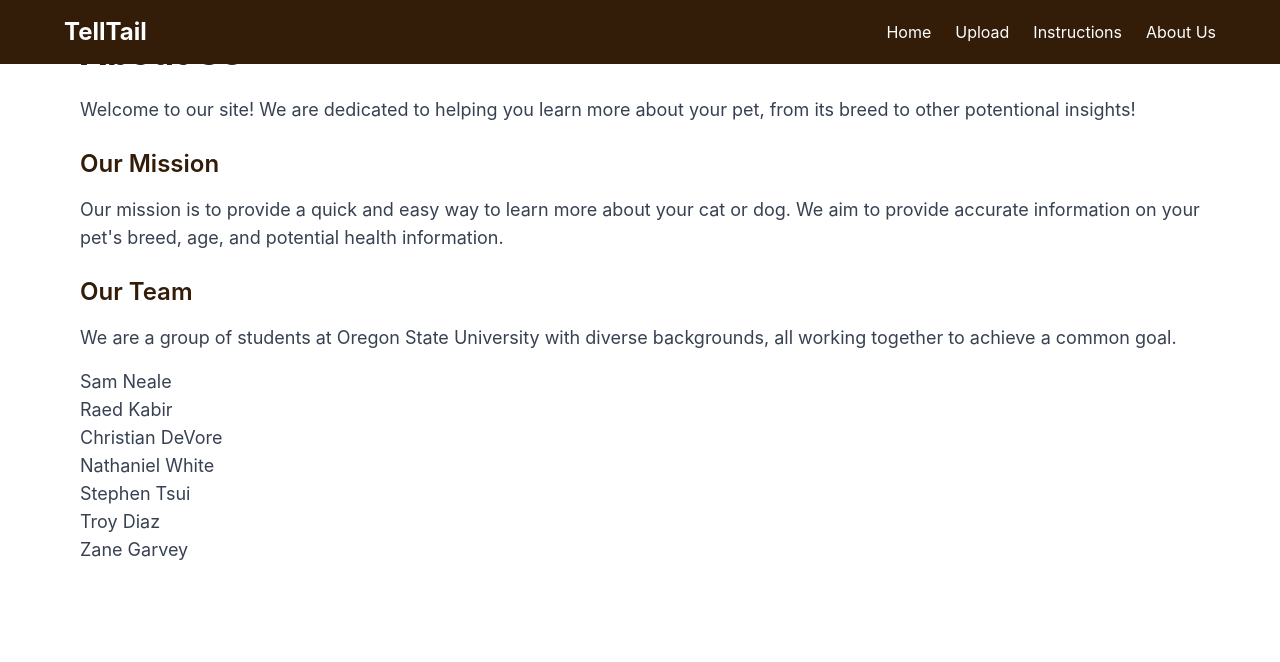
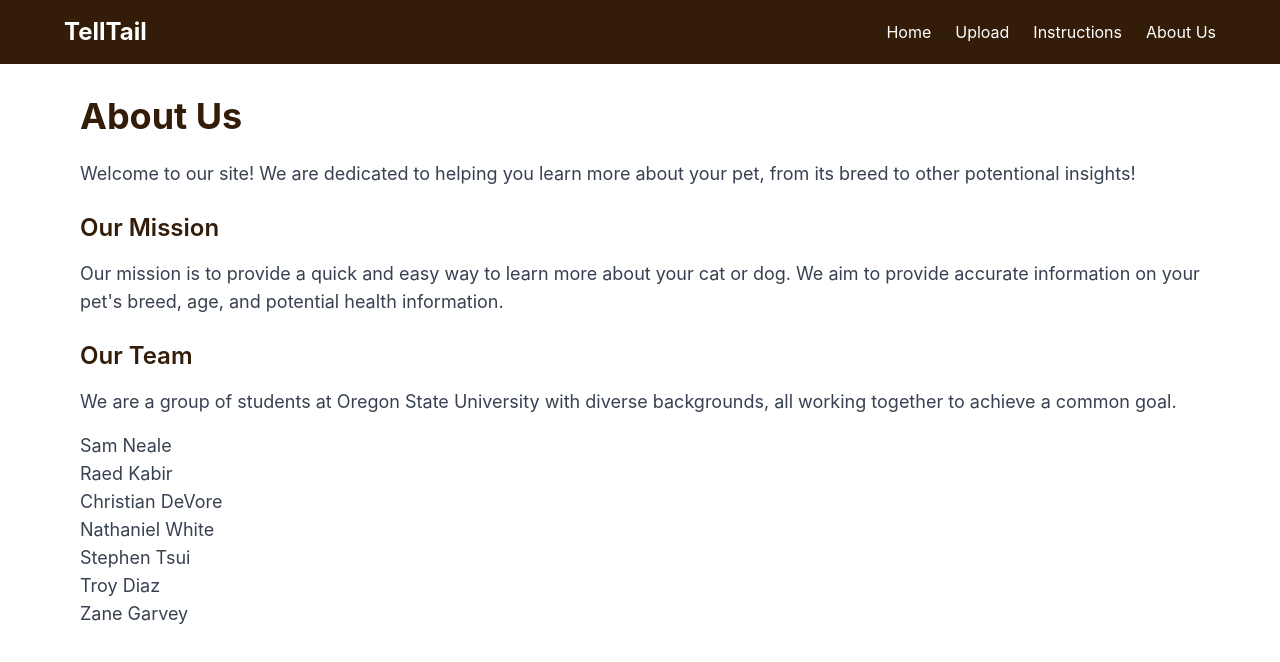
Before and after one commit to HackerManOSU/TellTail, a React (Vite) app in the folder frontend/: page /about in a window 1280 px wide. Shown: the top 662 px of the page. Built offline with nearby package versions, Linux system fonts and the light colour scheme.

Commit message:
Header fix 🔨

```diff
--- a/frontend/src/App.tsx
+++ b/frontend/src/App.tsx
@@ -12,6 +12,7 @@ function App() {
     <BrowserRouter>
       <div className='min-h-screen bg-[#fff]'>
         <Header />
+        <main className="mt-16">
           <Routes>
             <Route path="/" element={<Home />} />
             <Route path="/upload" element={<DropPage />} />
@@ -19,6 +20,7 @@ function App() {
             <Route path="/about" element={<AboutUs />} />
             <Route path="/cat-profile" element={<CatProfile />} />
           </Routes>
+        </main>
       </div>
     </BrowserRouter>
   )
--- a/frontend/src/components/Home/Home.tsx
+++ b/frontend/src/components/Home/Home.tsx
@@ -1,9 +1,6 @@
 const Home = () => {
     return (
       <div className="max-w-6xl mx-auto px-4 py-8 h-screen">
-        <h1 className="text-4xl font-bold text-primary mb-6">Home</h1>
-
-
 
         <div >
           <p className="text-center text-9xl text-primary font-bold underline decoration-tertiary"> TellTail</p>
```
Lines whose indentation alone changed are shown as unchanged.
